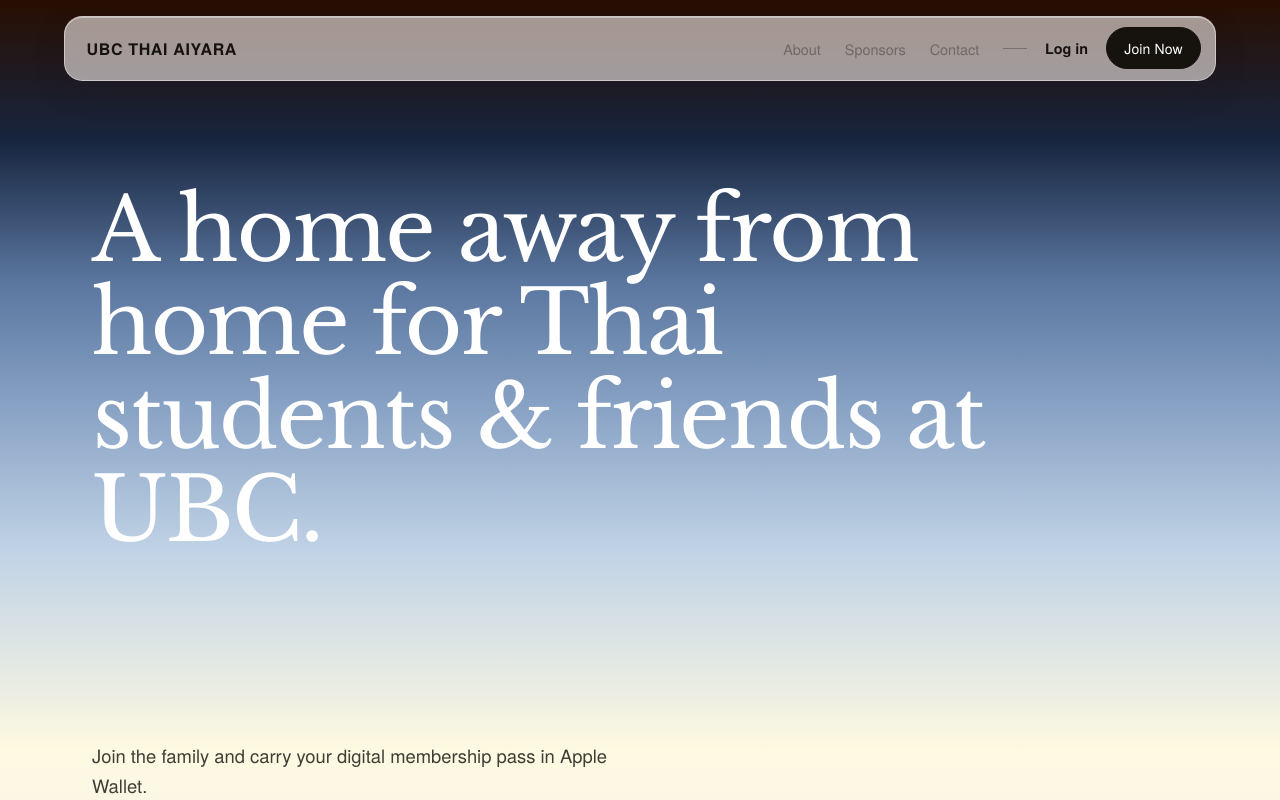
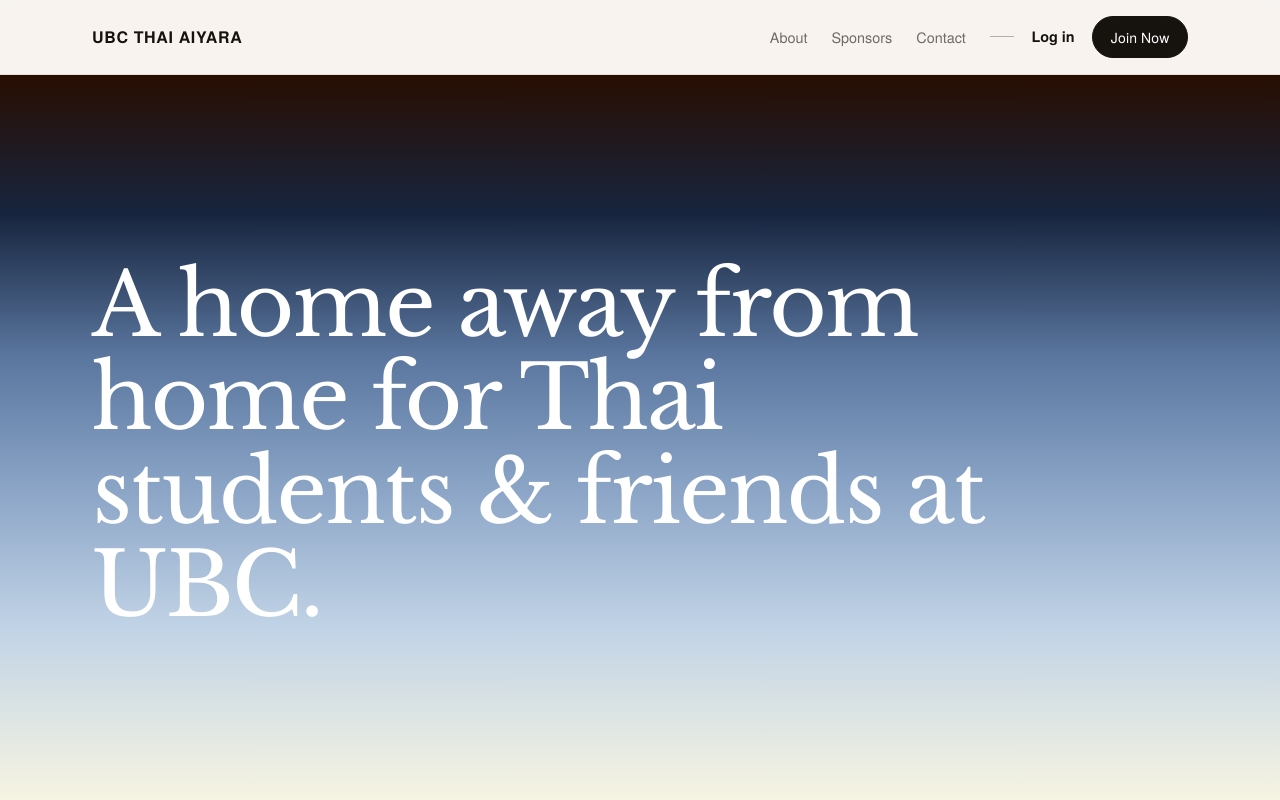
Before and after one commit to ubcthaiaiyara/website, a Next.js app: page / in a window 1280 px wide. Shown: the top 800 px of the page. Built offline with nearby package versions, Linux system fonts and the light colour scheme; no server answers.

Commit message:
revert(nav): restore sticky full-width header

```diff
--- a/app/globals.css
+++ b/app/globals.css
@@ -111,32 +111,23 @@ p {
 }
 
 /* ---------- Header / nav ---------- */
-/* Floating frosted "island": a detached pill that hovers over the content with
-   margin on all sides, a translucent blurred fill and a soft shadow. */
 .site-header {
-  position: fixed;
+  position: sticky;
   top: 0;
-  left: 0;
-  right: 0;
-  z-index: 30;
-  padding: 1rem 1.25rem;
-  background: transparent;
+  z-index: 20;
+  background: rgba(247, 243, 240, 0.72);
+  backdrop-filter: saturate(180%) blur(14px);
+  -webkit-backdrop-filter: saturate(180%) blur(14px);
+  border-bottom: 1px solid var(--border);
 }
 
 .nav-inner {
   max-width: var(--max);
   margin: 0 auto;
-  padding: 0.65rem 0.85rem 0.65rem 1.35rem;
+  padding: 1rem 1.75rem;
   display: flex;
   align-items: center;
   gap: 1.5rem;
-  background: rgba(247, 243, 240, 0.6);
-  backdrop-filter: saturate(180%) blur(16px);
-  -webkit-backdrop-filter: saturate(180%) blur(16px);
-  border: 1px solid rgba(255, 255, 255, 0.45);
-  border-radius: 1.15rem;
-  box-shadow: 0 10px 34px rgba(22, 19, 15, 0.12),
-    inset 0 1px 0 rgba(255, 255, 255, 0.4);
 }
 
 .brand {
@@ -201,7 +192,7 @@ p {
 .hero {
   background: var(--sunrise);
   color: #fff;
-  min-height: 100vh;
+  min-height: calc(100vh - 4rem);
   display: flex;
 }
 
@@ -466,7 +457,7 @@ p {
 .auth-main {
   max-width: 27rem;
   margin: 0 auto;
-  padding: 7.5rem 1.75rem 5rem;
+  padding: 5rem 1.75rem;
 }
 
 .auth-main h1 {
```
